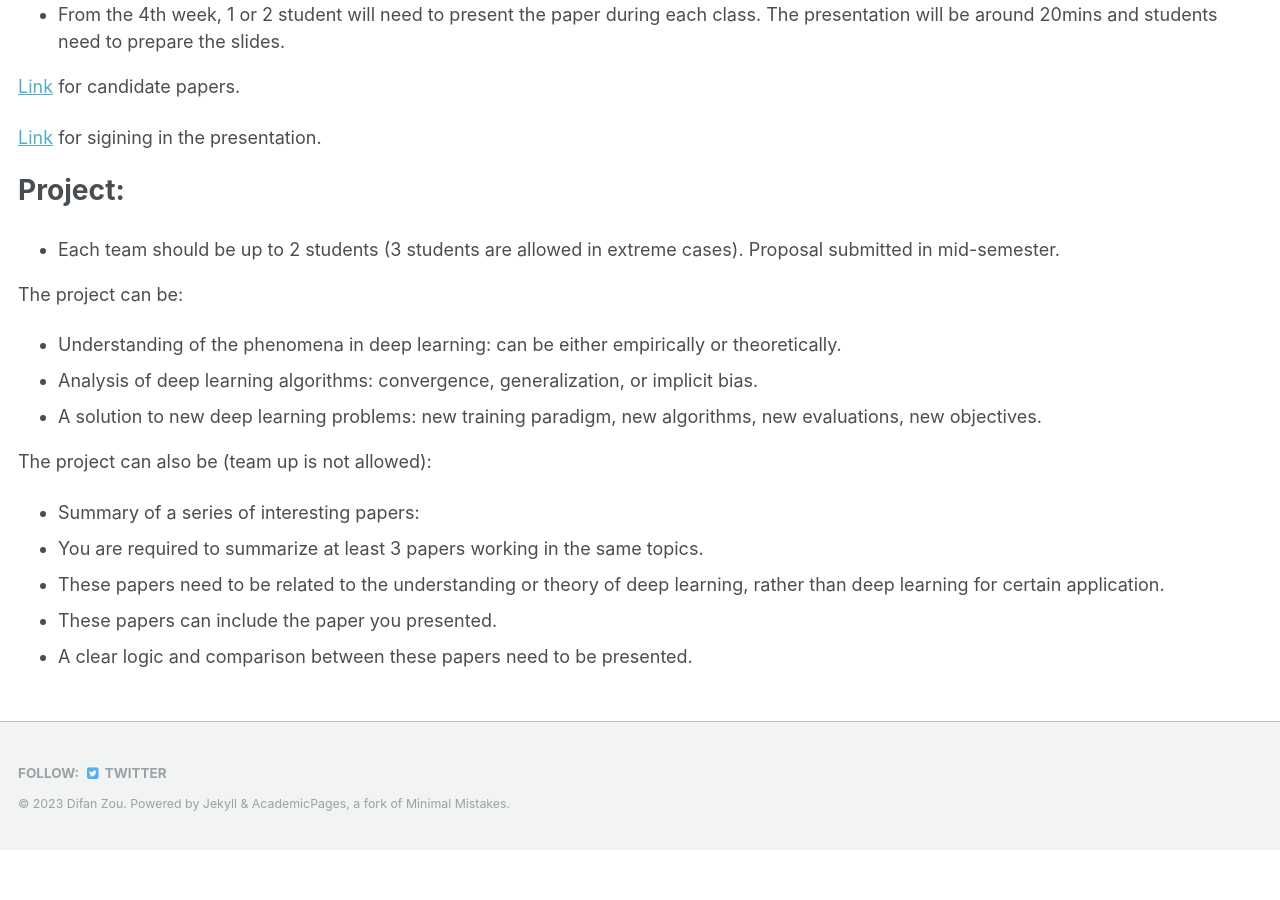
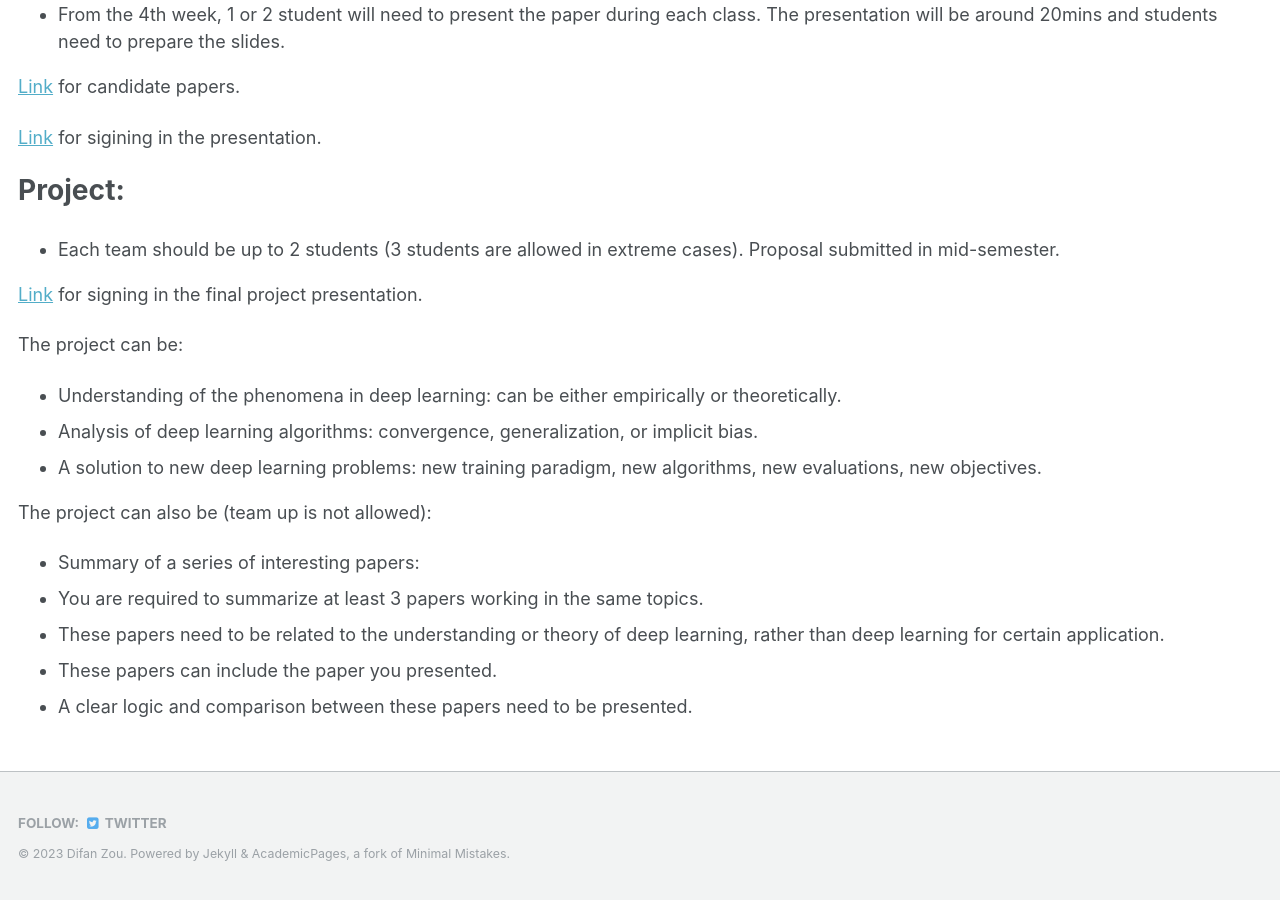
Before and after one commit to difanzou/difanzou.github.io, a Jekyll site: the page built from _teaching/2023-fall-teaching.md, in a window 1280 px wide and 900 px high, scrolled down 1190 px. Built offline with Jekyll 4.4.1, drawn with Linux system fonts in a browser that asks for light colours; before the commit the page ends 2040 px from its top, so only the background shows below that.

Commit message:
add lecture

```diff
--- a/_teaching/2023-fall-teaching.md
+++ b/_teaching/2023-fall-teaching.md
@@ -39,6 +39,8 @@ Deep learning has achieved great success in many real-world applications. Howeve
 
 * Each team should be up to 2 students (3 students are allowed in extreme cases). Proposal submitted in mid-semester.
 
+[Link](https://docs.google.com/spreadsheets/d/1OC5AY-YSONETgtmQb7IOB240xXJdZkHIwMmbvdPXDxk/edit?usp=sharing) for signing in the final project presentation.
+
 The project can be:
 
 - Understanding of the phenomena in deep learning: can be either empirically or theoretically.
```
